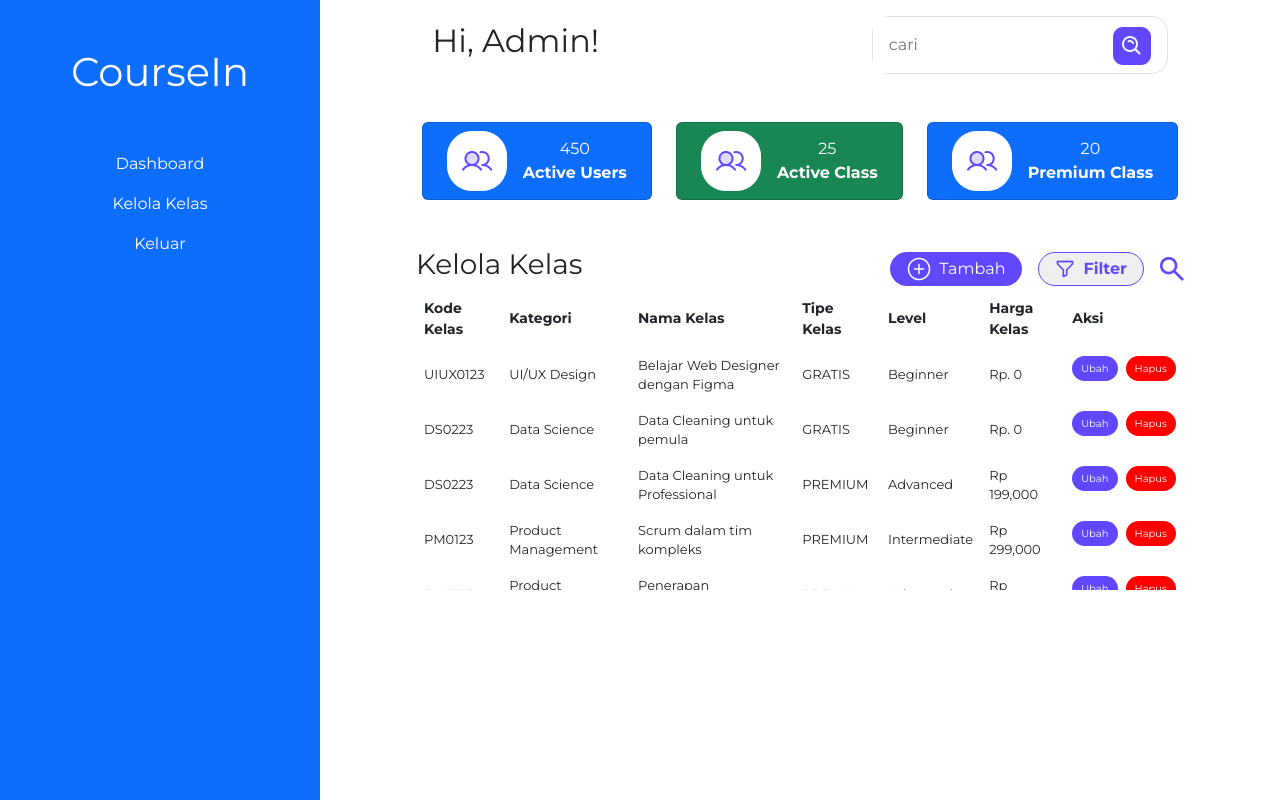
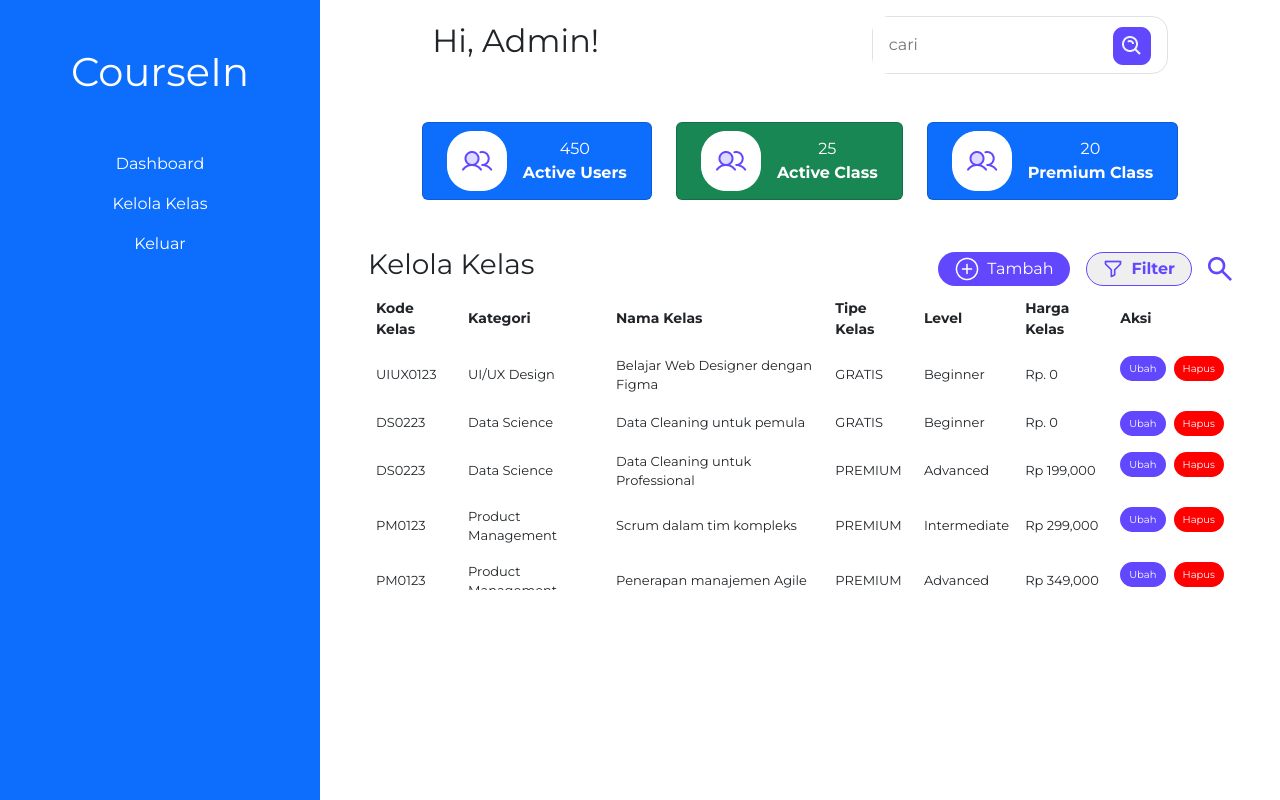
Before and after one commit to binar-final-project-kelompok7/finalproject-bm7, a React (Vite) app: page /dashboard-admin/manage-class in a window 1280 px wide. Built offline with nearby package versions, Linux system fonts and the light colour scheme.

Commit message:
fixed style payment status dan manageclass

```diff
--- a/package.json
+++ b/package.json
@@ -10,6 +10,7 @@
     "preview": "vite preview"
   },
   "dependencies": {
+    "axios": "^1.6.2",
     "bootstrap": "^5.3.2",
     "otp-input-react": "^0.3.0",
     "react": "^18.2.0",
--- a/src/components/PaymentStatus.jsx
+++ b/src/components/PaymentStatus.jsx
@@ -15,7 +15,7 @@ const PaymentStatus = () => {
   ];
 
   return (
-    <div className="mx-auto mt-5" style={{ width: "80%"}}>
+    <div className="mx-auto mt-5" style={{ width: "90%"}}>
       <div className="d-flex justify-content-between">
         <h3>Status Pembayaran</h3>
         <div className="d-flex align-items-center gap-3">
--- a/src/pages/Admin/ManageClass.jsx
+++ b/src/pages/Admin/ManageClass.jsx
@@ -64,7 +64,7 @@ const ManageClass = () => {
   ];
 
   return (
-    <div className="mx-auto mt-5" style={{ width: "80%"}}>
+    <div className="mx-auto mt-5" style={{ width: "90%"}}>
       <div className="d-flex justify-content-between">
         <h3>Kelola Kelas</h3>
         <div className="d-flex align-items-center gap-3">
```
Also changed, not shown: 1 other file (tests, documents, lock files or other folders).
